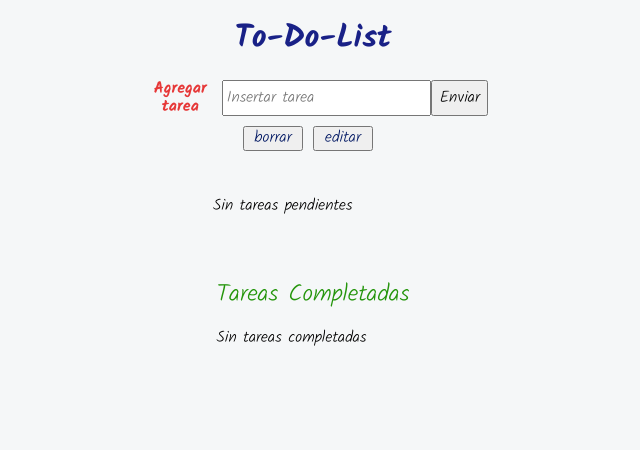
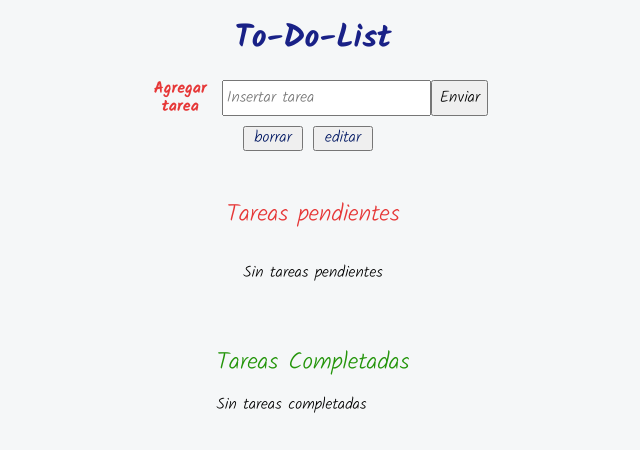
Before and after one commit to hellojmarquez/ToDoList, a React (Vite) app: page / in a window 1280 px wide. Shown: the top 450 px of the page, without its empty margins (327-967 px from the left). Built offline with nearby package versions, Linux system fonts and the light colour scheme.

Commit message:
style: estilo lista de tareas pendientes terminado

```diff
--- a/src/App.css
+++ b/src/App.css
@@ -34,7 +34,7 @@ body {
 	display: flex;
 	flex-direction: column;
 	width: 200px;
-	justify-content: space-between;
+	text-align: center;
 
 }
 .toDoFormTask{
--- a/src/App.jsx
+++ b/src/App.jsx
@@ -48,7 +48,7 @@ function App() {
 				handleEdit={handleEdit}
 			/>
 			<form id="form" className="toDoForm">
-				{/* <h2 className="taskList --pending">Tareas pendientes</h2> */}
+				<h2 className="taskList --pending">Tareas pendientes</h2>
 				{tasks.length > 0 ? (
 					tasks.map(el => (
 						<ToDoTask
--- a/src/components/List.jsx
+++ b/src/components/List.jsx
@@ -10,13 +10,12 @@ const List = ({ tasks, setTasks, itemId, handleDelete, handleEdit }) => {
 		} else {
 			let trimText = textValue.trim();
 			let capitaltext = trimText.charAt(0).toUpperCase() + trimText.slice(1);
-			let completeText = '*' + capitaltext;
 			let findData = tasks.find(el => el.id === itemId);
 			if (findData) {
 				//funcion editar
 				let data = {
 					id: findData.id,
-					nam: completeText,
+					nam: capitaltext,
 				};
 				let editedTask = tasks.map(u => (u.id !== data.id ? u : data));
 				setTasks(editedTask);
@@ -24,7 +23,7 @@ const List = ({ tasks, setTasks, itemId, handleDelete, handleEdit }) => {
 				//funciuon agregar
 				const data = {
 					id: Date.now(),
-					nam: completeText,
+					nam: capitaltext,
 				};
 				setTasks(tasks => [...tasks, data]);
 			}
```
